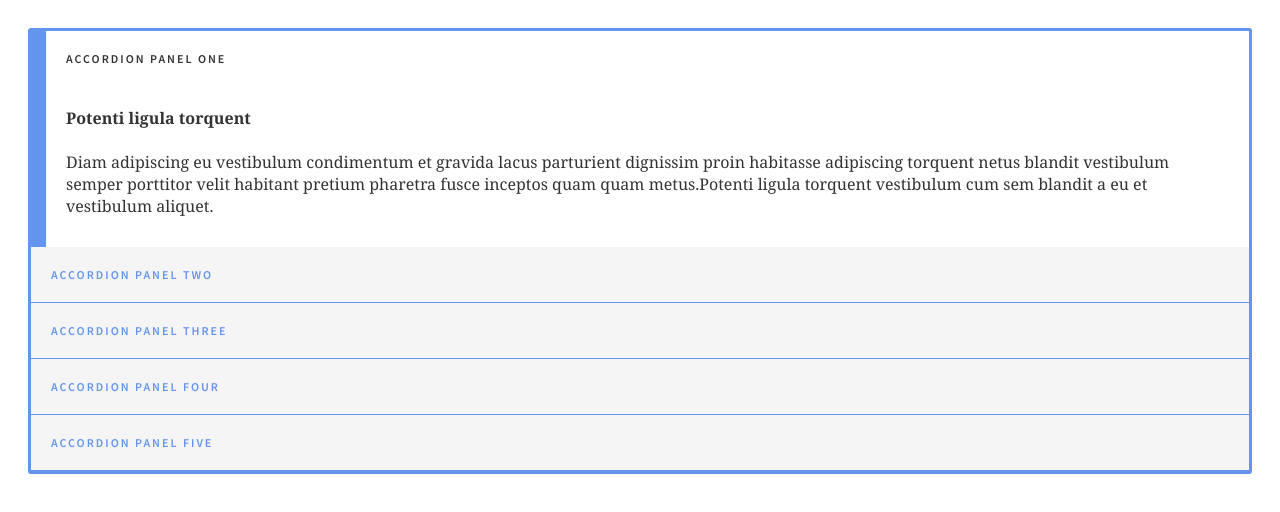
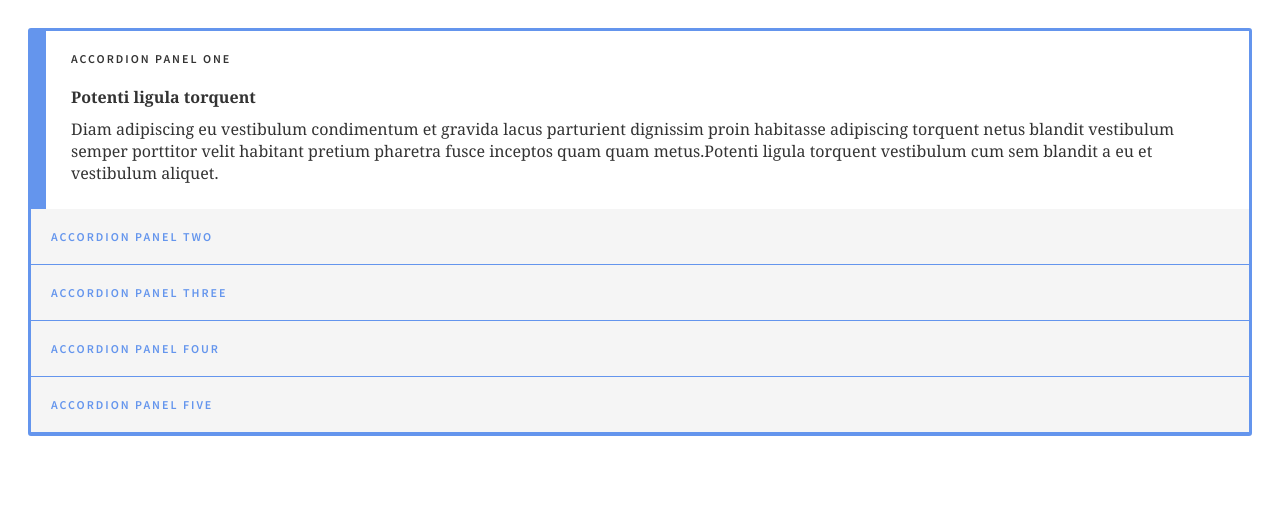
Before and after one commit to benbowes/Accessible-Accordian-Class-Pure-JS-CSS, a plain HTML site: page index.html in a window 1280 px wide. Both pictures are taken after a click on the tab "ACCORDION PANEL ONE". Drawn offline with Linux system fonts and the light colour scheme.

Commit message:
Made accessibility standard, this required removing the .acordion-panel container element and setting up aria attributes and roles via javascvript.
Also needed to redo the animations

```diff
--- a/index.html
+++ b/index.html
@@ -9,38 +9,29 @@
 <body>
 
 
-<section class="accordion">
+<section class="accordion" role="tablist" aria-multiselectable="true">
 
-    <article class="accordion-panel">
     <a class="accordion-panel__heading" href="javascript:;">Accordion Panel One</a>
     <div class="accordion-panel__content">
         <h4>Potenti ligula torquent</h4>
         <p>Diam adipiscing eu vestibulum condimentum et gravida lacus parturient dignissim proin habitasse adipiscing torquent netus blandit vestibulum semper porttitor velit habitant pretium pharetra fusce inceptos quam quam metus.Potenti ligula torquent vestibulum cum sem blandit a eu et vestibulum aliquet.</p>
     </div>
-    </article>
 
-    <article class="accordion-panel">
     <a class="accordion-panel__heading" href="javascript:;">Accordion Panel Two</a>
     <div class="accordion-panel__content">
         <p>Diam adipiscing eu vestibulum condimentum et gravida lacus parturient dignissim proin habitasse adipiscing torquent netus blandit vestibulum semper porttitor velit habitant pretium pharetra fusce inceptos quam quam metus.Potenti ligula torquent vestibulum cum sem blandit a eu et vestibulum aliquet.</p>
     </div>
-    </article>
 
-    <article class="accordion-panel">
     <a class="accordion-panel__heading" href="javascript:;">Accordion Panel Three</a>
     <div class="accordion-panel__content">
         <p>Lacus parturient dignissim proin habitasse adipiscing torquent netus blandit vestibulum semper porttitor velit habitant pretium pharetra fusce inceptos quam quam metus. Potenti ligula torquent vestibulum cum sem blandit a eu et vestibulum aliquet.</p>
     </div>
-    </article>
 
-    <article class="accordion-panel">
     <a class="accordion-panel__heading" href="javascript:;">Accordion Panel Four</a>
     <div class="accordion-panel__content">
         <p>Potenti ligula torquent vestibulum cum sem blandit a eu et vestibulum aliquet. Lacus parturient dignissim proin habitasse adipiscing torquent netus blandit vestibulum semper porttitor velit habitant pretium pharetra fusce inceptos quam quam metus. Potenti ligula torquent vestibulum cum sem blandit a eu et vestibulum aliquet.</p>
     </div>
-    </article>
 
-    <article class="accordion-panel">
     <a class="accordion-panel__heading" href="javascript:;">Accordion Panel Five</a>
     <div class="accordion-panel__content">
         <h4>Potenti ligula torquent</h4>
@@ -49,7 +40,6 @@
         <p>Diam adipiscing eu vestibulum condimentum et gravida lacus parturient dignissim proin habitasse adipiscing torquent netus blandit vestibulum semper porttitor velit habitant pretium pharetra fusce inceptos quam quam metus.Potenti ligula torquent vestibulum cum sem blandit a eu et vestibulum aliquet.</p>
         <p>Potenti ligula torquent vestibulum cum sem blandit a eu et vestibulum aliquet. Lacus parturient dignissim proin habitasse adipiscing torquent netus blandit vestibulum semper porttitor velit habitant pretium pharetra fusce inceptos quam quam metus. Potenti ligula torquent vestibulum cum sem blandit a eu et vestibulum aliquet.</p>
     </div>
-    </article>
 
 </section>
 
--- a/myAPP.js
+++ b/myAPP.js
@@ -6,10 +6,15 @@ See the README.md for more info
 @Author: Ben Bowes - bb@benbowes.com
 */
 
-myAPP.Accordion = function ( panelSelectorsObj, makeAccessible ) { // e.g. function (".panel")
+myAPP.Accordion = function ( panelSelectorsObj ) { // e.g. function ({ panel: <String>, heading: <String>, content: <String>})
+
     this.panels = []; // Master list of collapsable panels. Accessible publically e.g myAPP.accordionContainer.panels[0].select();
     this.panelSelectors = panelSelectorsObj; // an obj containing the panel selectors - { panel: <String>, heading: <String>, content: <String>}
-    this.makeAccessible = makeAccessible != false; // true|false
+    this.accordionPanels = document.querySelectorAll( this.panelSelectors['heading'] );
+
+    for (i = 0; i < this.accordionPanels.length; i++) {
+        this.makePanel( this.accordionPanels[i], i );
+    }
 };
 
 myAPP.Accordion.prototype = {
@@ -20,20 +25,25 @@ myAPP.Accordion.prototype = {
             v.unselect();
         });
     },
-    // makePanel( <HTMLElement> ) - Spawns a new AccordionPanel and pushes it into the master list of AccordionPanels controlled by Accordian
-    makePanel: function ( panelElement ) {
-        var panel = new myAPP.AccordionPanel( panelElement, this );
+    // makePanel( <HTMLElement>, <position index used for naming> ) - Spawns a new AccordionPanel and pushes it into the master list of AccordionPanels controlled by Accordian
+    makePanel: function ( panelElement, index ) {
+        var panel = new myAPP.AccordionPanel( panelElement, this, index );
         this.panels.push( panel );
     }
 };
 
-myAPP.AccordionPanel = function ( el, panelHolder ) {
+myAPP.AccordionPanel = function ( el, panelHolder, index ) {
     // The AccordionPanel Class controls each of the collapsable panels spawned from Accordion Class
     var self = this;
 
+    this.panelHolder = panelHolder;
+    this.index = index;
     this.el = el;
+    //this.headingEl = el.querySelector( this.panelHolder.panelSelectors['heading'] );
+    this.contentEl = el.nextElementSibling;//el.querySelector( this.panelHolder.panelSelectors['content'] );
     this.isSelected = false;
-    this.panelHolder = panelHolder;
+
+    this.setupAccessibility();
 
     this.el.addEventListener( "click", function () {
 
@@ -52,44 +62,54 @@ myAPP.AccordionPanel = function ( el, panelHolder ) {
 
 myAPP.AccordionPanel.prototype = {
 
+    setupAccessibility: function(){
+        this.el.setAttribute( 'role', 'tab' );
+        this.el.setAttribute( 'id', 'accordionHeading_' + this.index );
+        this.el.setAttribute( 'aria-controls', 'accordionContent_' + this.index );
+        this.el.setAttribute( 'tabindex', '0' );
+        this.el.setAttribute( 'aria-expanded', 'false' ); // dynamic html attribute
+
+        this.contentEl.setAttribute( 'id', 'accordionContent_' + this.index );
+        this.contentEl.setAttribute( 'aria-labelledby', 'accordionHeading_' + this.index );
+        this.contentEl.setAttribute( 'role', 'tabpanel' );
+        this.contentEl.setAttribute( 'tabindex', '0' );
+        this.contentEl.setAttribute( 'aria-hidden', 'true' ); // dynamic html attribute
+    },
     select: function () {
+        var self = this;
+        this.isSelected = true;
+
         this.el.addClass('active');
-        this.isSelected = true;
+        this.el.setAttribute( 'aria-expanded', 'true' );
+
+        this.contentEl.addClass('active');
+        this.contentEl.setAttribute( 'aria-hidden', 'false' );
+        setTimeout(function(){
+            self.contentEl.focus();
+        }, 1000); // wait for animation to finish
+
     },
     unselect: function () {
+        this.isSelected = false;
+
         this.el.removeClass('active');
-        this.isSelected = false;
+        this.el.setAttribute( 'aria-expanded', 'false' );
+
+        this.contentEl.removeClass('active');
+        this.contentEl.setAttribute( 'aria-hidden', 'true' );
     }
 };
-
-myAPP.AccordianPanelAccesibility = function () {
-
-}
-
-myAPP.AccordianPanelAccesibility.prototype = {
-
-}
 
 myAPP.init = function () {
 
     // Create Accordian instance and turn all elements with class '.accordion-panel' into AccordianPanel Class intances.
-    var accordionPanels,
-        i,
-        self = this;
-
     this.accordionContainer = new myAPP.Accordion({
         panel:      '.accordion-panel',
         heading:    '.accordion-panel__heading',
         content:    '.accordion-panel__content'
-    }, true); //  store the panel selectors in Accordian Class - Accordion( { panel: <String>, heading: <String>, content: <String>}, makeAccessible<Boolean> )
+    }); //  store the panel selectors in Accordian Class - Accordion( { panel: <String>, heading: <String>, content: <String>} )
 
-    accordionPanels = document.querySelectorAll( this.accordionContainer.panelSelectors['panel'] );
-
-    for (i = 0; i < accordionPanels.length; i++) {
-        self.accordionContainer.makePanel( accordionPanels[i] );
-    }
-
-    // select second panel
+    // Select second panel
     this.accordionContainer.panels[1].select(); // or myAPP.accordionContainer.panels[0].select();
 };
 
--- a/style.css
+++ b/style.css
@@ -5,6 +5,7 @@ ul{	margin: 0;padding: 0 0 0 20px;}
 p{margin: 0 0 10px 0;}
 .text-right { text-align:right;}
 .text-center { text-align:center;}
+h4{margin: 0 0 10px;}
 
 /* ---------------------------------
 
@@ -17,15 +18,9 @@ p{margin: 0 0 10px 0;}
 	overflow: hidden;
 	border: 3px solid #6495ED;
 }
-.accordion-panel{
-	border: 0px #6495ED solid;
-	transition: all .6s .2s ease;
-}
-.accordion-panel.active{
-	transition: all .2s .6s;
-	border-left: 15px #6495ED solid;
-}
+
 .accordion-panel__heading{
+	position: relative;
 	padding: 20px;
 	display: block;
 	text-decoration: none;
@@ -40,26 +35,59 @@ p{margin: 0 0 10px 0;}
 	transition: all .6s;
 	cursor:pointer;
 }
+.accordion-panel__heading:before{
+	transition: all .6s .2s ease;
+	content: "";
+	border: 0px #6495ED solid;
+	position: absolute;
+	top: 0;
+	left: 0;
+	width: 0;
+	height: 100%;
+}
+.accordion-panel__heading.active:before{
+	transition: all .2s .6s;
+	border-left: 15px #6495ED solid;
+}
 .accordion-panel__heading:HOVER{
 	color: #333;
 	background: #f1f1f1;
 	transition: all .2s;
 }
-.active .accordion-panel__heading:HOVER,
-.active .accordion-panel__heading{
+.accordion-panel__heading.active:HOVER,
+.accordion-panel__heading.active {
+	transition: all .2s;
 	color: #333;
 	background: #fff;
 	border-bottom: 0;
+	padding: 20px 20px 10px 40px;
 }
 .accordion-panel__content{
+	transition: all .6s;
+	position: relative;
 	padding: 0 20px 0 20px;
 	background: #f1f1f1;
     max-height: 0;
     overflow: hidden;
-    transition: all .6s;
 }
-.active .accordion-panel__content{
+.accordion-panel__content:before{
+	transition: all .6s .2s ease;
+	content: "";
+	border: 0px #6495ED solid;
+	position: absolute;
+	top: 0;
+	left: 0;
+	width: 0;
+	height: 100%;
+}
+.accordion-panel__content.active:before{
+	transition: all .2s .6s;
+	border-left: 15px #6495ED solid;
+}
+.accordion-panel__content.active {
+	transition: all .2s;
+
     max-height: 500px;
-    padding: 0 20px 20px 20px;
     background: #fff;
+   padding: 10px 20px 15px 40px;
 }
```
Lines whose indentation alone changed are shown as unchanged.
